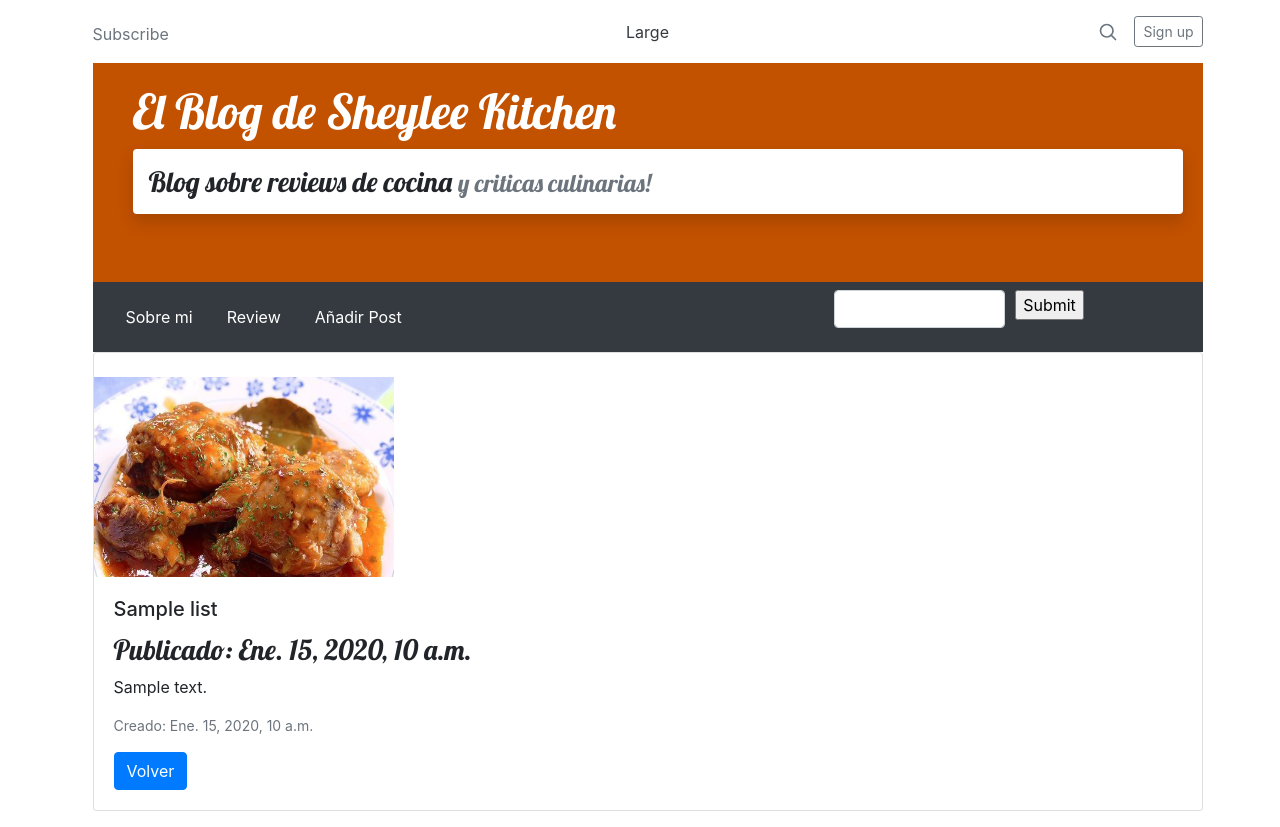
After one commit to s4Kc0d3/blog-cocina, a Django app: template blog/templates/blog/resultados_busqueda.html in a window 1280 px wide. The commit adds this page. Run offline with Django 3.2, Linux system fonts and the light colour scheme; the template is opened without the code that fills it: most values are stand-ins (such as "Sample title", 1, 10 or a date in 2020); some libraries are stand-ins or nearby versions.

Commit message:
modifico la cabecera del blog

```diff
--- a/blog/templates/blog/cabecera.html
+++ b/blog/templates/blog/cabecera.html
@@ -1,3 +1,21 @@
+<div class="container">
+<header class="blog-header py-3">
+    <div class="row flex-nowrap justify-content-between align-items-center">
+        <div class="col-4 pt-1">
+        <a class="text-muted" href="#">Subscribe</a>
+        </div>
+        <div class="col-4 text-center">
+        <a class="blog-header-logo text-dark" href="#">Large</a>
+        </div>
+        <div class="col-4 d-flex justify-content-end align-items-center">
+        <a class="text-muted" href="#">
+            <svg xmlns="http://www.w3.org/2000/svg" width="20" height="20" viewBox="0 0 24 24" fill="none" stroke="currentColor" stroke-width="2" stroke-linecap="round" stroke-linejoin="round" class="mx-3"><circle cx="10.5" cy="10.5" r="7.5"></circle><line x1="21" y1="21" x2="15.8" y2="15.8"></line></svg>
+        </a>
+        <a class="btn btn-sm btn-outline-secondary" href="#">Sign up</a>
+        </div>
+    </div>
+</header>
+
 <div class="page-header">
     <h1 class="display-4">El Blog de Sheylee Kitchen</h1>
     <h3 class="shadow p-3 mb-5 bg-white rounded">Blog sobre reviews de cocina <small class="text-muted">y criticas culinarias!</small></h3>
--- /dev/null
+++ b/blog/templates/blog/resultados_busqueda.html
@@ -0,0 +1,17 @@
+{% extends "blog\base.html" %}
+{% load static %}
+{% block content %}
+    <div class="card mb-3">
+        {% for list in listado %}
+            <br>
+            <img width="300" height="200" src="{% static "img/pollo-guisado-con-verduras-receta.jpg" %}" class="ounded float-left" alt="...">
+            <div class="card-body">
+                <h5 class="card-title">{{ list.title }}</h5>
+                <h3>Publicado: {{list.published_date }} </h3>
+                <p class="card-text">{{ list.text|linebreaksbr}}</p>
+                <p class="card-text"><small class="text-muted">Creado: {{ list.created_date }}</small></p>
+                <a class="btn btn-primary" href="{% url 'index' %}"> Volver </a>
+            </div>
+        {% endfor %}
+    </div>
+{% endblock %}
```
Also changed, not shown: blog/views.py (+8 -3 lines).
